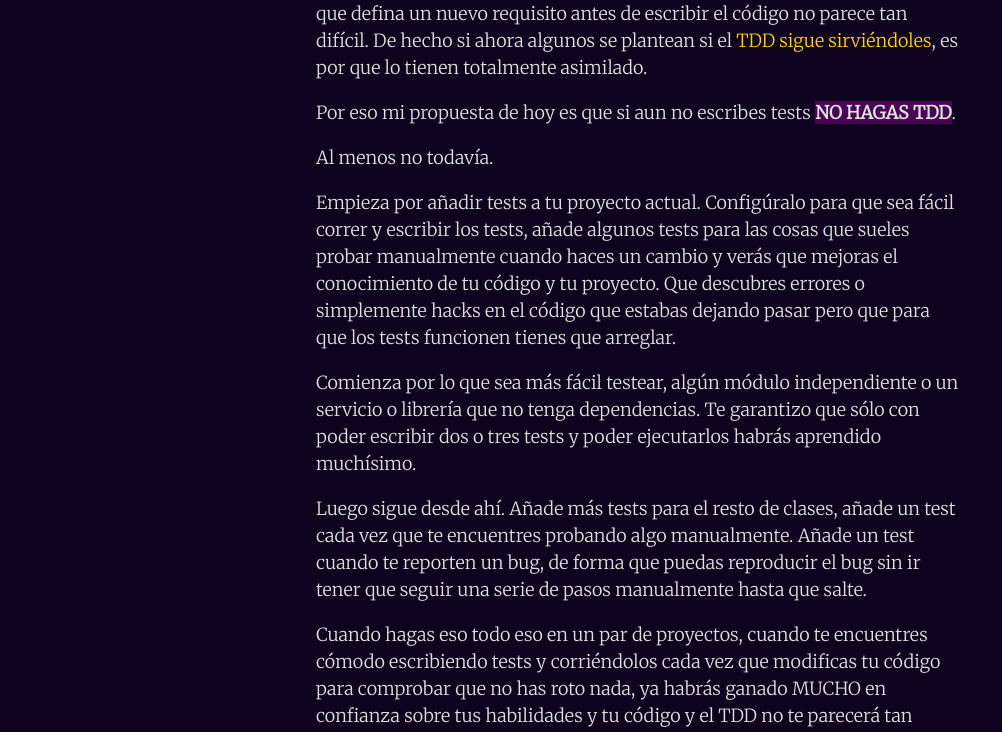
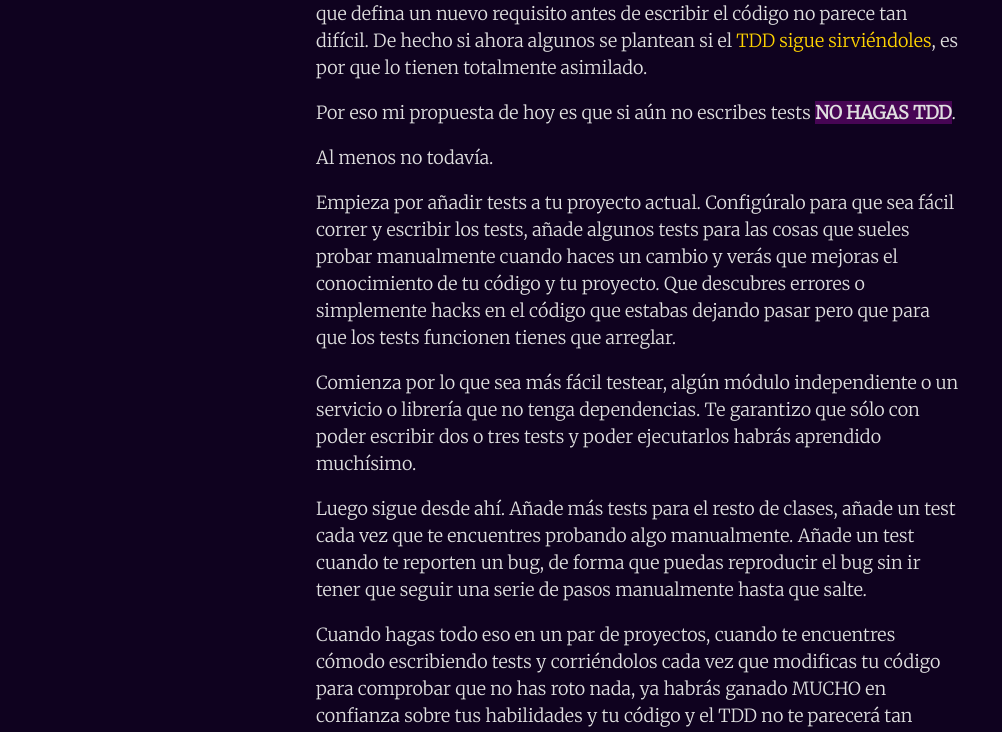
Before and after one commit to juanmirod/juanmirod.github.io, a Jekyll site: the page built from _posts/2016-11-15-no-hagas-tdd.markdown, in a window 1280 px wide and 1400 px high, scrolled down 1076 px. Shown: the part 159-891 px from the top of the window, without its empty margins (0-1002 px from the left). Built offline with Jekyll 4.4.1, drawn with Linux system fonts in a browser that asks for light colours; some of the changed text lies outside the part shown.

Commit message:
fix typos 2016-11-15-no-hagas-tdd.markdown

```diff
--- a/_posts/2016-11-15-no-hagas-tdd.markdown
+++ b/_posts/2016-11-15-no-hagas-tdd.markdown
@@ -25,7 +25,7 @@ Segundo y más importante, ¿Alguna vez has escrito un test para tu código? Si
 
 Cuando tienes una batería de tests y sabes cómo escribirlos, añadir un test que defina un nuevo requisito antes de escribir el código no parece tan difícil. De hecho si ahora algunos se plantean si el [TDD sigue sirviéndoles](http://martinfowler.com/articles/is-tdd-dead/), es por que lo tienen totalmente asimilado.
 
-Por eso mi propuesta de hoy es que si aun no escribes tests **NO HAGAS TDD**.
+Por eso mi propuesta de hoy es que si aún no escribes tests **NO HAGAS TDD**.
 
 Al menos no todavía.
 
@@ -35,7 +35,7 @@ Comienza por lo que sea más fácil testear, algún módulo independiente o un s
 
 Luego sigue desde ahí. Añade más tests para el resto de clases, añade un test cada vez que te encuentres probando algo manualmente. Añade un test cuando te reporten un bug, de forma que puedas reproducir el bug sin ir tener que seguir una serie de pasos manualmente hasta que salte.
 
-Cuando hagas eso todo eso en un par de proyectos, cuando te encuentres cómodo escribiendo tests y corriéndolos cada vez que modificas tu código para comprobar que no has roto nada, ya habrás ganado MUCHO en confianza sobre tus habilidades y tu código y el TDD no te parecerá tan lejano.
+Cuando hagas todo eso en un par de proyectos, cuando te encuentres cómodo escribiendo tests y corriéndolos cada vez que modificas tu código para comprobar que no has roto nada, ya habrás ganado MUCHO en confianza sobre tus habilidades y tu código y el TDD no te parecerá tan lejano.
 
 Para mi es como un viaje, como un camino hacia una meta que es ser capaz de desarrollar con confianza de que lo que desarrollo funciona, se puede modificar y es legible y sensato para otros desarrolladores.
 
```
